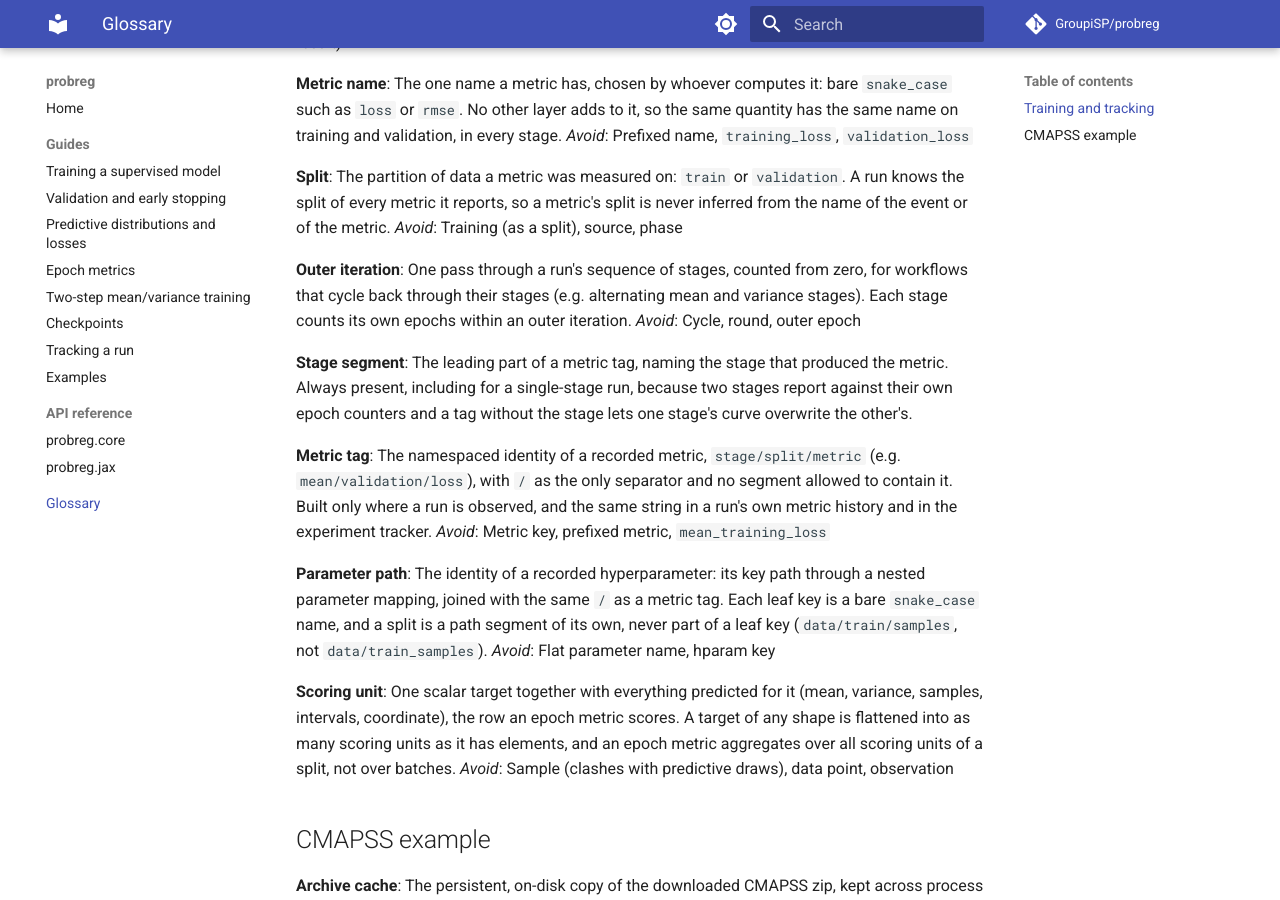
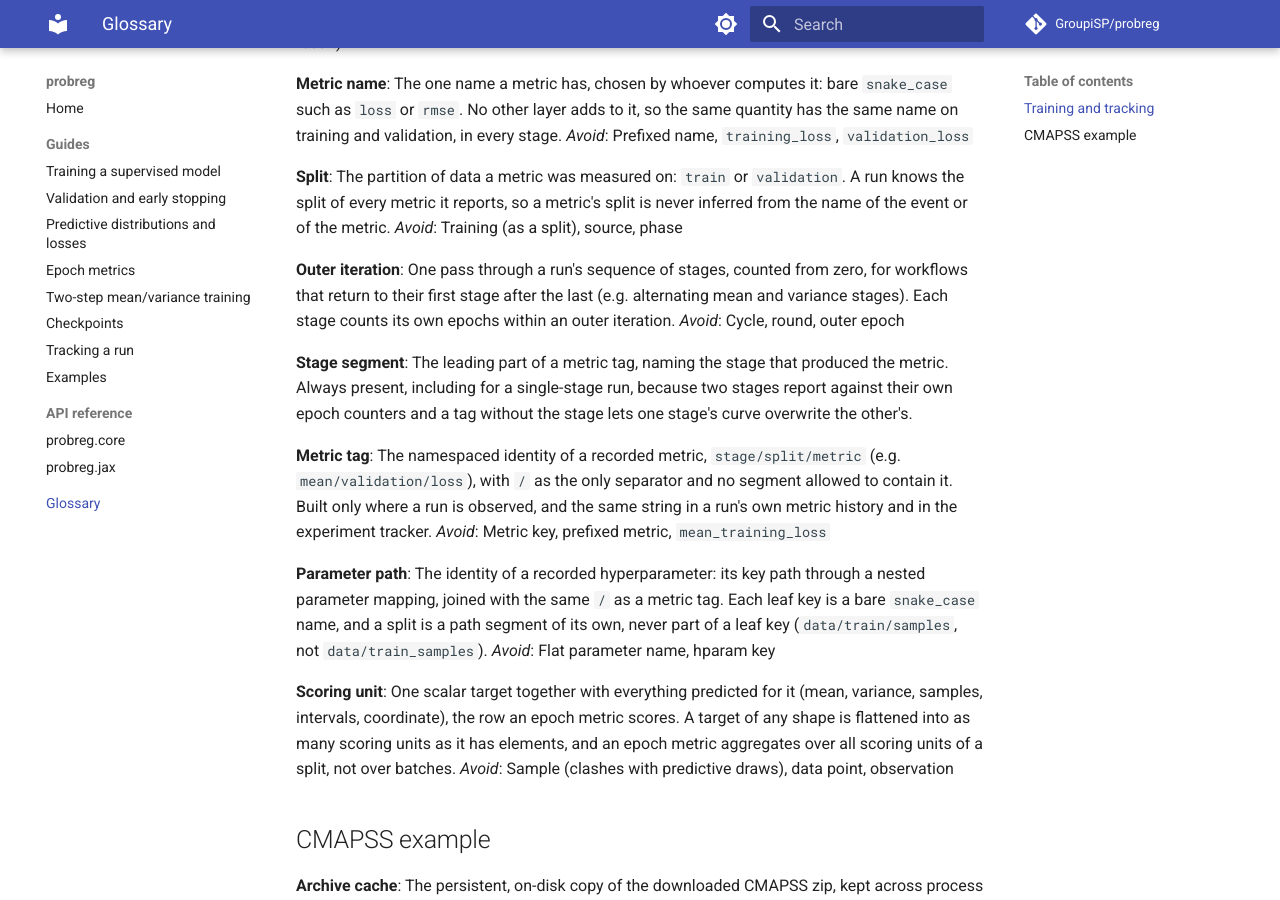
Before and after one commit to GroupiSP/probreg, an MkDocs documentation site: the page built from docs_site/glossary.md, in a window 1280 px wide and 900 px high, scrolled down 951 px. Built offline with MkDocs 1.6.1 and Material for MkDocs 9.7.7, drawn with Linux system fonts in a browser that asks for light colours; comment, search, counter and statistics services are not loaded.

Commit message:
docs(glossary): define outer iteration without the avoided term cycle
Co-Authored-By: Claude Opus 5.5 <noreply@anthropic.com>

```diff
--- a/GLOSSARY.md
+++ b/GLOSSARY.md
@@ -39,7 +39,7 @@ The partition of data a metric was measured on: `train` or `validation`. A run k
 _Avoid_: Training (as a split), source, phase
 
 **Outer iteration**:
-One pass through a run's sequence of stages, counted from zero, for workflows that cycle back through their stages (e.g. alternating mean and variance stages). Each stage counts its own epochs within an outer iteration.
+One pass through a run's sequence of stages, counted from zero, for workflows that return to their first stage after the last (e.g. alternating mean and variance stages). Each stage counts its own epochs within an outer iteration.
 _Avoid_: Cycle, round, outer epoch
 
 **Stage segment**:
```
